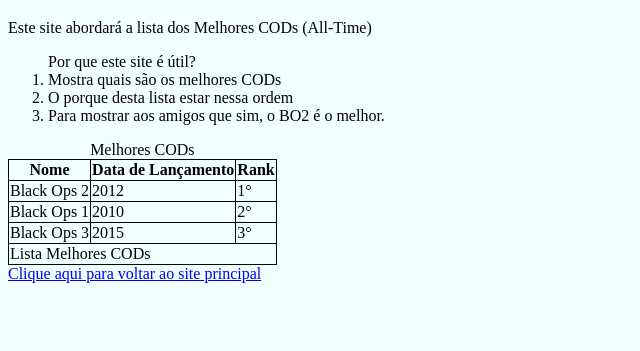
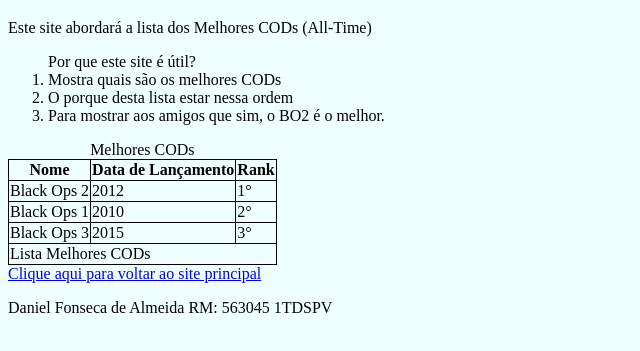
Before and after one commit to dnl-alm/cp01-front-fiap, a plain HTML site: page about.html in a window 1280 px wide. Shown: the part 61-412 px from the top of the page, without its empty margins (0-640 px from the left). Drawn offline with Linux system fonts and the light colour scheme.

Commit message:
finalizando mudanças, adicionando um parágrafo

```diff
--- a/about.html
+++ b/about.html
@@ -73,5 +73,7 @@
 
     <a href="index.html">Clique aqui para voltar ao site principal</a>
 
+    <p>Daniel Fonseca de Almeida RM: 563045 1TDSPV</p>
+
 </body>
 </html>
```
Also changed, not shown: index.html (+0 -1 lines).
